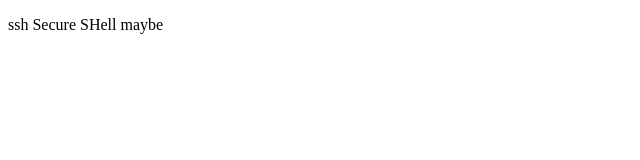
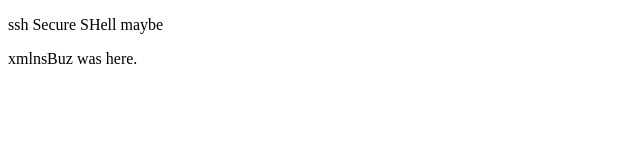
Before and after one commit to msms1303/kms, a plain HTML site: page index.html in a window 1280 px wide. Shown: the whole page, without its empty margins (0-640 px from the left). Drawn offline with Linux system fonts and the light colour scheme.

Commit message:
Daddy was here!

```diff
--- a/index.html
+++ b/index.html
@@ -8,5 +8,6 @@
 </head>
 <body>
     <p>ssh Secure SHell maybe</p>
+    <p>xmlnsBuz was here.</p>
 </body>
 </html>
```
Also changed, not shown: 1 other file.
